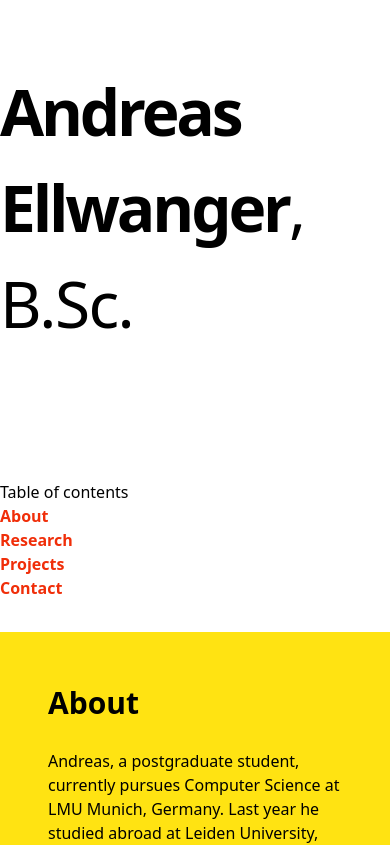
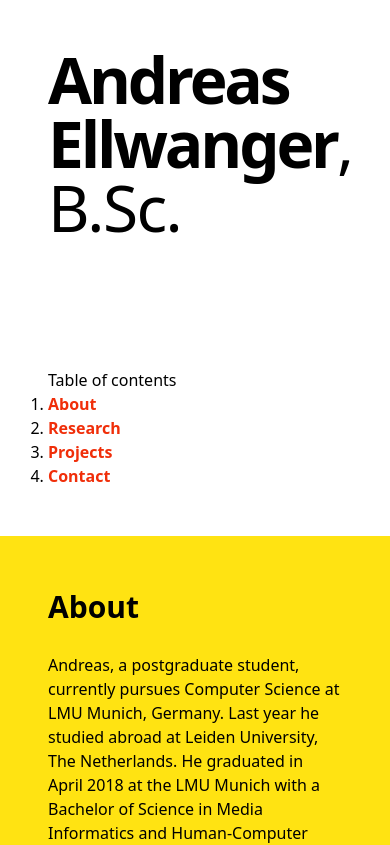
Before and after one commit to ndrsllwngr/andreasellwanger.com, a Next.js app: page / in a window 390 px wide. Shown: the top 845 px of the page. Built offline with nearby package versions, Linux system fonts and the light colour scheme.

Commit message:
Fix mobile view

```diff
--- a/src/pages/index.js
+++ b/src/pages/index.js
@@ -16,11 +16,10 @@ const LandingPage = () => {
           content="Andreas, a postgraduate student, currently pursues Computer Science at the Ludwig Maximilian University of Munich, Germany and the Leiden University, The Netherlands. He graduated in April 2018 at the LMU Munich with a Bachelor of Science in Media Informatics and Human-Computer Interaction."
         />
       </Head>
-      {/* <Navigation></Navigation> */}
       <main>
-        <section id="top" className="pb-8 pt-16">
+        <section id="top" className="p-12">
           <div className="max-w-4xl mx-auto">
-            <h1 className="mb-32 text-6xl font-normal tracking-tight">
+            <h1 className="mb-32 text-6xl font-normal tracking-tight leading-16">
               <span className="font-black tracking-tighter">
                 Andreas Ellwanger
               </span>
--- a/tailwind.config.js
+++ b/tailwind.config.js
@@ -14,6 +14,9 @@ module.exports = {
         sans: ['Inter var', ...defaultTheme.fontFamily.sans],
         system: defaultTheme.fontFamily.sans,
       },
+      lineHeight: {
+        '16': '4rem'
+      }
     },
   },
   variants: {},
```
